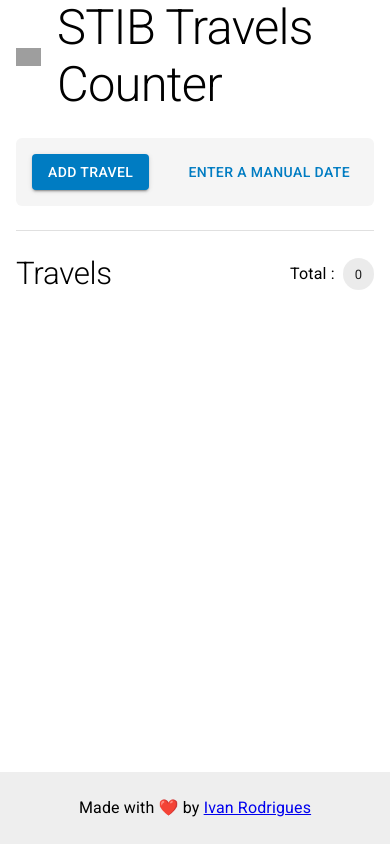
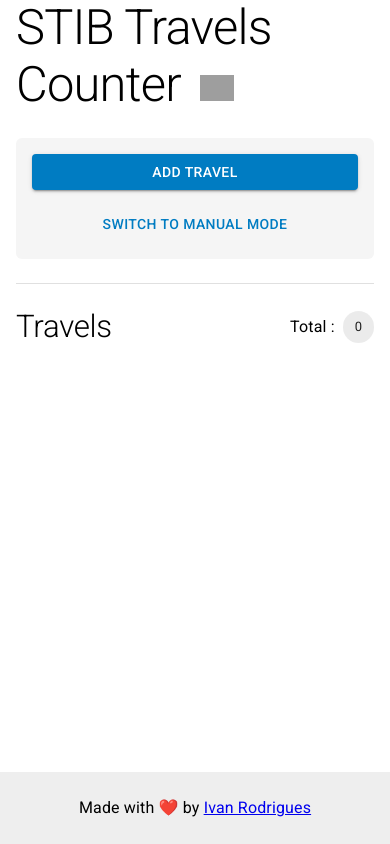
Before and after one commit to Ivanho92/stib-counter, a React (Create React App) app: page / in a window 390 px wide. Built offline with nearby package versions, Linux system fonts and the light colour scheme; grey boxes are pictures that could not be loaded; a web font is replaced by a local one.

Commit message:
Fixed issue with date validation + small CSS fixes for mobile friendliness

```diff
--- a/public/index.html
+++ b/public/index.html
@@ -24,7 +24,7 @@
       work correctly both with client-side routing and a non-root public URL.
       Learn how to configure a non-root public URL by running `npm run build`.
     -->
-    <title>React App</title>
+    <title>STIB Counter</title>
   </head>
   <body>
     <noscript>You need to enable JavaScript to run this app.</noscript>
--- a/src/App.jsx
+++ b/src/App.jsx
@@ -2,7 +2,7 @@
 import TravelsContextProvider from "./store/travels-context";
 
 import { Stack, Container, Divider } from "@mui/material";
-import { ThemeProvider, createTheme } from '@mui/material/styles';
+import { ThemeProvider, createTheme } from "@mui/material/styles";
 
 import Footer from "./components/Footer";
 import Form from "./components/Form";
@@ -13,10 +13,19 @@
     palette: {
         type: "light",
         primary: {
-            main: "#007CC2"
+            main: "#007CC2",
         },
         secondary: {
             main: "#EF3E42",
+        },
+    },
+    breakpoints: {
+        values: {
+            mobile: 0,
+            tablet: 490,
+            md: 720,
+            // laptop: 1024,
+            // desktop: 1200,
         },
     },
 });
--- a/src/components/Form.jsx
+++ b/src/components/Form.jsx
@@ -7,7 +7,8 @@
 import { AdapterDayjs } from "@mui/x-date-pickers/AdapterDayjs";
 import { LocalizationProvider } from "@mui/x-date-pickers/LocalizationProvider";
 
-import { useTheme } from '@mui/material/styles';
+import { useTheme } from "@mui/material/styles";
+import useMediaQuery from "@mui/material/useMediaQuery";
 
 const dateTimeFormat = "DD/MM/YYYY - HH:mm";
 
@@ -21,9 +22,9 @@
 
 const Form = () => {
     const { setTravelsList } = useContext(TravelsContext);
+
     const theme = useTheme();
-
-    console.log(theme);
+    const matchesTabletSize = useMediaQuery(theme.breakpoints.up("tablet"));
 
     const [showManualInput, setShowManualInput] = useState(false);
     const [dateTimeValue, setDateTimeValue] = useState(null);
@@ -39,15 +40,22 @@
     const resetForm = () => {
         setDateTimeValue(null);
         setDateTimeIsTouched(false);
-    }
+    };
 
     const submitHandler = (e) => {
         e.preventDefault();
 
+        if (showManualInput) {
+            setDateTimeIsTouched(true);
+
+            if (!dateTimeIsValid) {
+                return;
+            }
+        }
+
         let value = dayjs();
-        if (showManualInput && dateTimeIsValid) {
+        if (showManualInput) {
             value = dateTimeValue;
-
             resetForm();
         }
 
@@ -68,14 +76,18 @@
         <Box
             sx={{
                 display: "flex",
+                flexDirection: matchesTabletSize ? "row" : "column",
+                // width: matchesTabletSize ? "auto" : "100%",
                 justifyContent: "space-between",
                 alignItems: "flex-start",
                 p: 2,
                 backgroundColor: theme.palette.grey[100],
                 borderRadius: "6px",
+                flexWrap: "wrap",
+                gap: "1rem",
             }}>
             {!showManualInput && (
-                <Button type="submit" onClick={submitHandler} variant="contained">
+                <Button type="submit" onClick={submitHandler} variant="contained" fullWidth={!matchesTabletSize}>
                     Add travel
                 </Button>
             )}
@@ -87,19 +99,24 @@
                     onSubmit={submitHandler}
                     sx={{
                         display: "flex",
-                        justifyContent: "space-between",
+                        flexGrow: 1,
+                        width: matchesTabletSize ? "auto" : "100%",
+                        flexDirection: matchesTabletSize ? "row" : "column",
+                        // justifyContent: "space-between",
+                        alignItems: "start",
+                        flexWrap: "wrap",
                         gap: "1rem",
-                        alignItems: "start",
                     }}>
                     <LocalizationProvider dateAdapter={AdapterDayjs}>
                         <DateTimePicker
-                            label="Travel date"
+                            label="Select a date"
                             value={dateTimeValue}
                             inputFormat={dateTimeFormat}
                             ampm={false}
                             onChange={changeHandler}
                             renderInput={(params) => (
                                 <TextField
+                                    fullWidth={!matchesTabletSize}
                                     onBlur={blurHandler}
                                     size="small"
                                     {...params}
@@ -108,18 +125,18 @@
                                 />
                             )}
                             componentsProps={{
-                                actionBar: { actions: ["clear", "today"] },
+                                actionBar: { actions: ["clear", "accept"] },
                             }}
                         />
                     </LocalizationProvider>
 
-                    <Button type="submit" variant="contained">
+                    <Button type="submit" variant="contained" fullWidth={!matchesTabletSize}>
                         Add travel
                     </Button>
                 </Box>
             )}
 
-            <Button onClick={toggleManualInput}>{showManualInput ? "Close" : "Enter a manual date"}</Button>
+            <Button fullWidth={!matchesTabletSize} onClick={toggleManualInput}>{showManualInput ? "Close" : "Switch to Manual Mode"}</Button>
         </Box>
     );
 };
--- a/src/components/Header.jsx
+++ b/src/components/Header.jsx
@@ -1,12 +1,20 @@
 import React from "react";
 import { Box, Typography } from "@mui/material";
 
+import styles from "./Header.module.css";
+
 const Header = () => {
     return (
-        <Box display="flex" alignItems="center" gap={2} mt={4}>
-            <img src="/logo-stib.png" alt="STIB logo" style={{ width: "7%" }} />
+        <Box
+            sx={{
+                mt: 4,
+            }}>
             <Typography variant="h1" color="inherit" sx={{ fontSize: "3.052rem" }}>
-                STIB Travels Counter
+                STIB Travels{" "}
+                <span style={{ whiteSpace: "nowrap" }}>
+                    Counter&nbsp;
+                    <img src="/logo-stib.png" alt="STIB logo" className={styles.logo} />
+                </span>
             </Typography>
         </Box>
     );
--- /dev/null
+++ b/src/components/Header.module.css
@@ -0,0 +1,12 @@
+.logo {
+    /* display: block; */
+    width: max(6%, 34px);
+    /* height: max(7%, 34px); */
+    margin-inline: .5rem;
+}
+
+/* @media (min-width: 515px) {
+    .logo {
+        display: inline;
+    }
+} */
--- a/src/index.css
+++ b/src/index.css
@@ -13,6 +13,7 @@
     flex-grow: 1;
 }
 
-.css-dzkm8o-MuiInputBase-root-MuiOutlinedInput-root {
+.css-dzkm8o-MuiInputBase-root-MuiOutlinedInput-root,
+.css-1yqi2f0-MuiInputBase-root-MuiOutlinedInput-root {
     background-color: white;
-  }
+}
```
